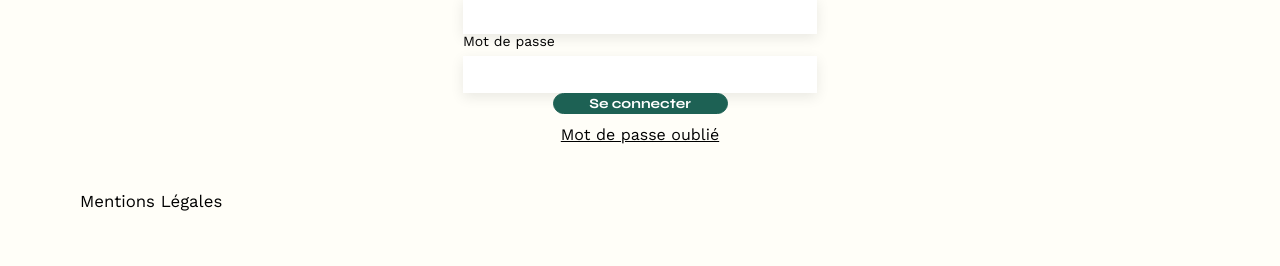
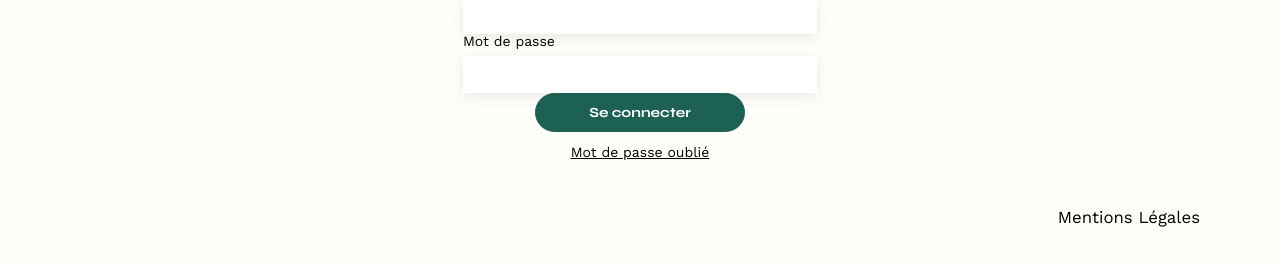
Before and after one commit to Arnold138/Portfolio-architecte-sophie-bluel-master, a plain HTML site: page FrontEnd/Login.html in a window 1280 px wide. Shown: the part 248-514 px from the top of the page. Drawn offline with nearby package versions, Linux system fonts and the light colour scheme.

Commit message:
footer en bas à droite

```diff
--- a/FrontEnd/assets/stylelogin.css
+++ b/FrontEnd/assets/stylelogin.css
@@ -151,9 +151,10 @@ button {
     border: 1px solid #1D6154;
     background-color: #1D6154;
     color: white;
-    width: 175px;
+    width: 210px;
     font-family: 'Syne';
     font-size: 14px;
+    padding: 10px 15px 10px 15px;
 }
 
 
@@ -167,10 +168,15 @@ button {
 .submit-container a {
     color: inherit;
     font-family: 'Work Sans';
-    font-size: 16px;
+    font-size: 14px;
 }
 
 nav a {
     text-decoration: none;
     color: inherit;
 }
+
+footer {
+    display: flex;
+    justify-content: flex-end;
+}
```
